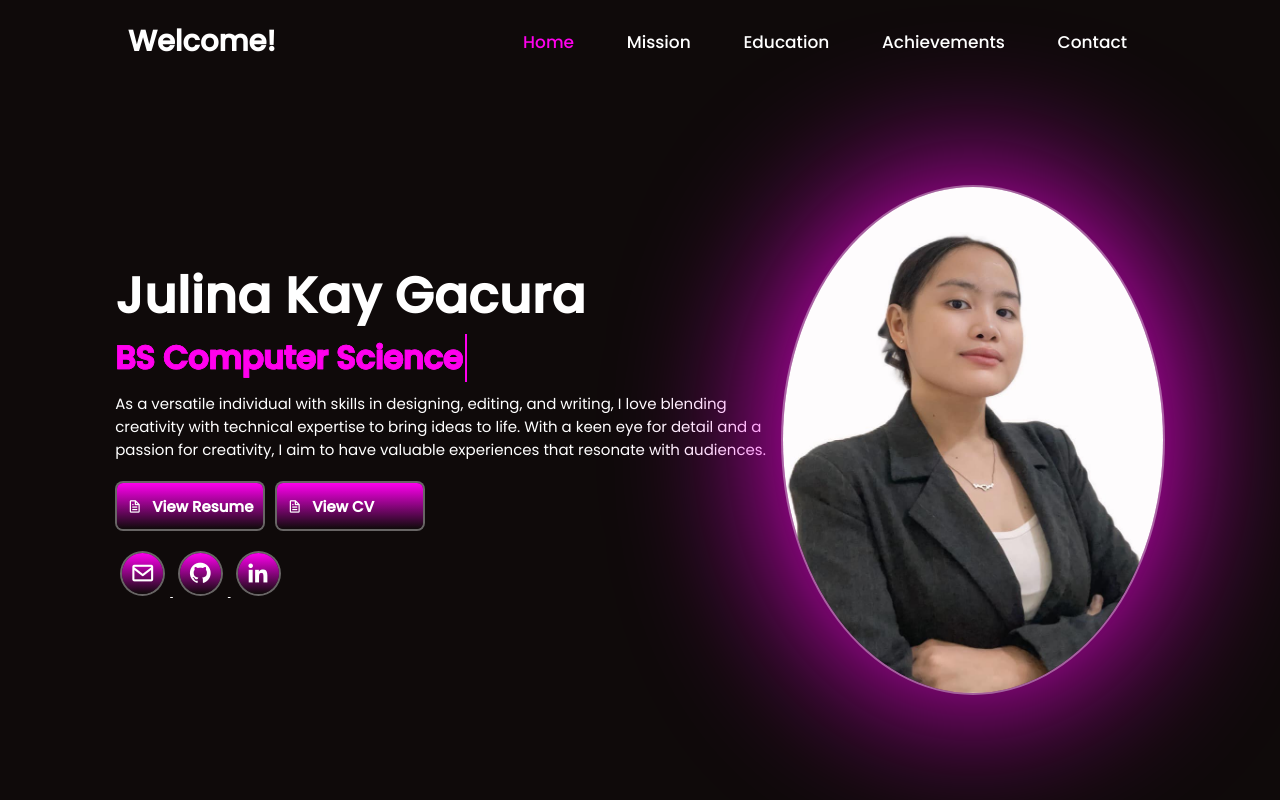
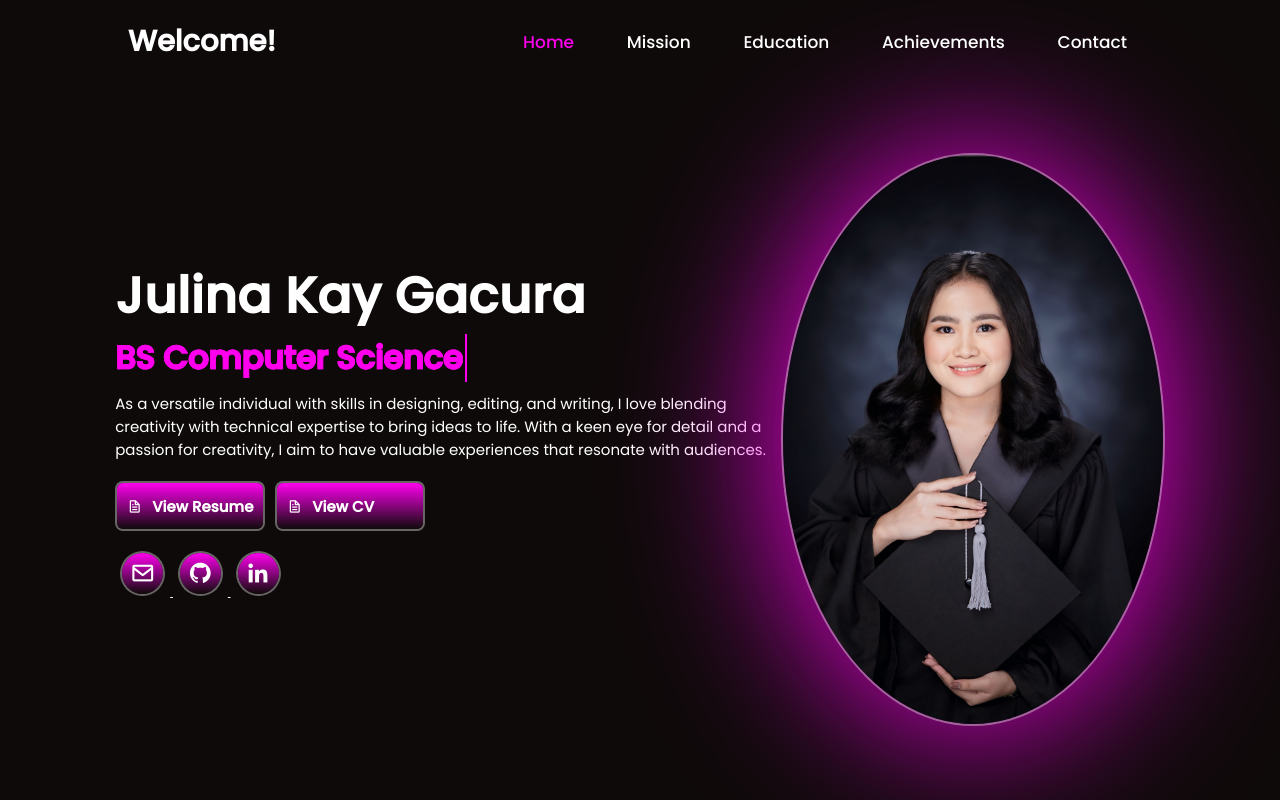
Before and after one commit to jkgacura09/Portfolio, a plain HTML site: page index.html in a window 1280 px wide. Shown: the top 800 px of the page. Drawn offline with nearby package versions, Linux system fonts and the light colour scheme.

Commit message:
Update index.html

```diff
--- a/index.html
+++ b/index.html
@@ -54,7 +54,7 @@
                 </a>
             </div>
         </div>
-        <img src="images/kay1.jpg" alt="Julina Kay Gacura">
+        <img src="images/cover.jpg" alt="Julina Kay Gacura">
     </section>
     <!-- *************************About Section************************* -->
     <section class="about" id="about">
@@ -224,4 +224,5 @@
     </footer>
     <script src="script.js"></script>
 </body>
+
 </html>
```
